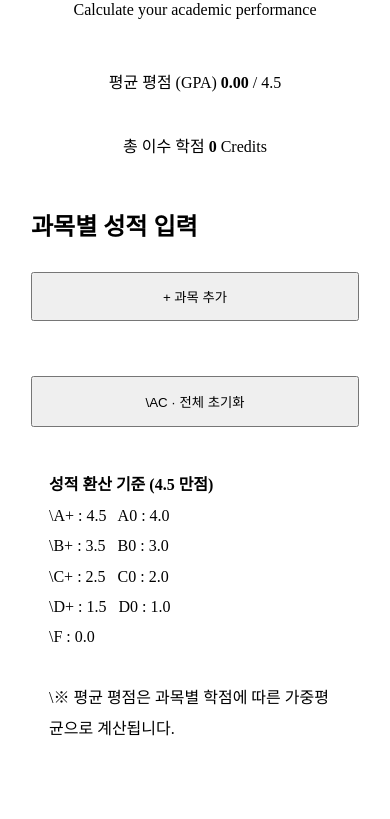
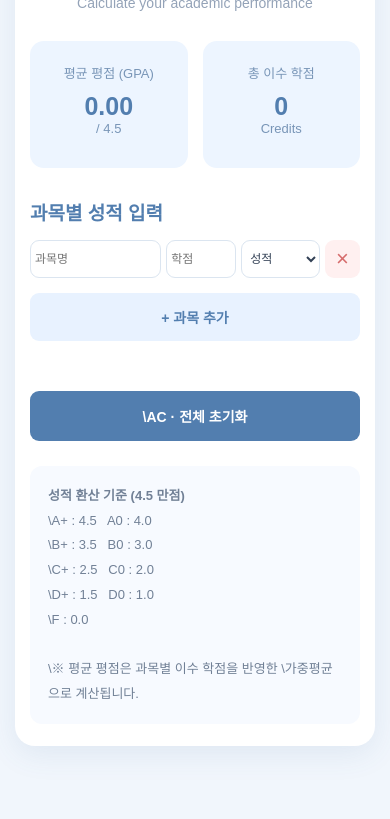
Before and after one commit to TaeyeonKim-11/count2, a plain HTML site: page index.html in a window 390 px wide. Shown: the part 130-949 px from the top of the page. After the commit the page ends 911 px from the top, so only its background shows below. Drawn offline with Linux system fonts and the light colour scheme.

Commit message:
GPA Calculator 기능 수정 완료

```diff
--- a/index.html
+++ b/index.html
@@ -7,186 +7,180 @@
 
 <style>
 * {
-\box-sizing: border-box;
+box-sizing: border-box;
 }
 
 body {
-\margin: 0;
-\padding: 35px 15px;
-\font-family: Arial, "Malgun Gothic", sans-serif;
-\background: #f1f6fc;
-\color: #334155;
+margin: 0;
+padding: 35px 15px;
+font-family: Arial, "Malgun Gothic", sans-serif;
+background: #f1f6fc;
+color: #334155;
 }
 
 .container {
-\max-width: 850px;
-\margin: auto;
-\background: white;
-\padding: 35px;
-\border-radius: 20px;
-\box-shadow: 0 8px 30px rgba(65, 105, 160, 0.09);
+max-width: 850px;
+margin: auto;
+padding: 35px;
+background: white;
+border-radius: 20px;
+box-shadow: 0 8px 30px rgba(65,105,160,0.1);
 }
 
 header {
-\text-align: center;
-\margin-bottom: 30px;
+text-align: center;
+margin-bottom: 30px;
 }
 
 header h1 {
-\color: #527eaf;
-\font-size: 30px;
-\margin-bottom: 8px;
-\letter-spacing: 1px;
+color: #527eaf;
+font-size: 30px;
+margin-bottom: 8px;
 }
 
 header p {
-\color: #94a3b8;
-\font-size: 14px;
+color: #94a3b8;
+font-size: 14px;
 }
 
 .summary {
-\display: grid;
-\grid-template-columns: 1fr 1fr;
-\gap: 15px;
-\margin-bottom: 30px;
+display: grid;
+grid-template-columns: 1fr 1fr;
+gap: 15px;
+margin-bottom: 30px;
 }
 
 .summary-box {
-\background: #edf5ff;
-\padding: 20px;
-\border-radius: 14px;
-\text-align: center;
+background: #edf5ff;
+padding: 22px;
+border-radius: 14px;
+text-align: center;
 }
 
 .summary-box span {
-\display: block;
-\font-size: 13px;
-\color: #7895b7;
-\margin-bottom: 10px;
+display: block;
+font-size: 13px;
+color: #7895b7;
+margin-bottom: 10px;
 }
 
 .summary-box strong {
-\font-size: 30px;
-\color: #527eaf;
+font-size: 30px;
+color: #527eaf;
 }
 
 h2 {
-\font-size: 18px;
-\color: #527eaf;
-\margin-bottom: 15px;
+font-size: 19px;
+color: #527eaf;
+margin-bottom: 15px;
 }
 
 .course-list {
-\display: flex;
-\flex-direction: column;
-\gap: 10px;
+display: flex;
+flex-direction: column;
+gap: 10px;
 }
 
 .course-row {
-\display: grid;
-\grid-template-columns: 2fr 1fr 1fr 45px;
-\gap: 10px;
-\align-items: center;
+display: grid;
+grid-template-columns: 2fr 1fr 1fr 45px;
+gap: 10px;
 }
 
 input, select {
-\width: 100%;
-\min-width: 0;
-\padding: 12px;
-\border: 1px solid #dbe5f0;
-\border-radius: 9px;
-\font-size: 14px;
-\background: #fff;
-\color: #334155;
+width: 100%;
+min-width: 0;
+padding: 12px;
+border: 1px solid #dbe5f0;
+border-radius: 9px;
+font-size: 14px;
+background: white;
+color: #334155;
 }
 
 input:focus, select:focus {
-\outline: none;
-\border-color: #80a9d5;
+outline: none;
+border-color: #80a9d5;
 }
 
 button {
-\border: none;
-\cursor: pointer;
-\border-radius: 9px;
-\font-size: 14px;
-\transition: 0.2s;
+border: none;
+cursor: pointer;
+border-radius: 9px;
+font-size: 14px;
+transition: 0.2s;
 }
 
 .delete-btn {
-\background: #fff0f0;
-\color: #d66c6c;
-\padding: 11px;
+background: #fff0f0;
+color: #d66c6c;
+font-size: 22px;
 }
 
 .delete-btn:hover {
-\background: #ffe0e0;
+background: #ffe0e0;
 }
 
 .add-btn {
-\width: 100%;
-\padding: 13px;
-\margin-top: 15px;
-\background: #e8f2ff;
-\color: #527eaf;
-\font-weight: bold;
+width: 100%;
+padding: 14px;
+margin-top: 15px;
+background: #e8f2ff;
+color: #527eaf;
+font-weight: bold;
 }
 
 .add-btn:hover {
-\background: #d8e9fc;
+background: #d8e9fc;
 }
 
 .reset-btn {
-\width: 100%;
-\margin-top: 25px;
-\padding: 14px;
-\background: #527eaf;
-\color: white;
-\font-weight: bold;
+width: 100%;
+margin-top: 20px;
+padding: 15px;
+background: #527eaf;
+color: white;
+font-weight: bold;
 }
 
 .reset-btn:hover {
-\background: #3d6899;
+background: #3d6899;
+}
+
+.message {
+color: #d66c6c;
+font-size: 13px;
+margin-top: 12px;
+min-height: 18px;
 }
 
 .guide {
-\margin-top: 25px;
-\padding: 18px;
-\background: #f7faff;
-\border-radius: 12px;
-\font-size: 13px;
-\line-height: 1.9;
-\color: #718096;
-}
-
-.message {
-\color: #d66c6c;
-\font-size: 13px;
-\margin-top: 12px;
-\min-height: 18px;
+margin-top: 25px;
+padding: 18px;
+background: #f7faff;
+border-radius: 12px;
+font-size: 13px;
+line-height: 1.9;
+color: #718096;
 }
 
 @media (max-width: 600px) {
 .container {
-\padding: 22px 16px;
-}
-
-\header h1 {
-\font-size: 25px;
+padding: 22px 15px;
 }
 
 .course-row {
-\grid-template-columns: 1.5fr 0.8fr 0.9fr 38px;
-\gap: 5px;
+grid-template-columns: 1.5fr 0.8fr 0.9fr 35px;
+gap: 5px;
 }
 
-\input, select {
-\padding: 10px 5px;
-\font-size: 12px;
+input, select {
+padding: 10px 4px;
+font-size: 12px;
 }
 
 .summary-box strong {
-\font-size: 25px;
+font-size: 25px;
 }
 }
 </style>
@@ -202,6 +196,7 @@ button {
 </header>
 
 <div class="summary">
+
 <div class="summary-box">
 <span>평균 평점 (GPA)</span>
 <strong id="gpa">0.00</strong>
@@ -213,19 +208,20 @@ button {
 <strong id="totalCredits">0</strong>
 <span>Credits</span>
 </div>
+
 </div>
 
 <h2>과목별 성적 입력</h2>
 
 <div id="courseList" class="course-list"></div>
 
-<button class="add-btn" onclick="addCourse()">
+<button type="button" id="addBtn" class="add-btn">
     + 과목 추가
 </button>
 
 <div id="message" class="message"></div>
 
-<button class="reset-btn" onclick="resetCalculator()">
+<button type="button" id="resetBtn" class="reset-btn">
 \AC · 전체 초기화
 </button>
 
@@ -237,12 +233,15 @@ button {
 \D+ : 1.5 &nbsp; D0 : 1.0<br>
 \F : 0.0
 <br><br>
-\※ 평균 평점은 과목별 학점에 따른 가중평균으로 계산됩니다.
+\※ 평균 평점은 과목별 이수 학점을 반영한
+\가중평균으로 계산됩니다.
 </div>
 
 </div>
 
 <script>
+
+// 성적별 평점
 const gradePoints = {
 "A+": 4.5,
 "A0": 4.0,
@@ -255,112 +254,155 @@ const gradePoints = {
 "F": 0.0
 };
 
+const courseList = document.getElementById("courseList");
+const gpaDisplay = document.getElementById("gpa");
+const creditDisplay = document.getElementById("totalCredits");
+const message = document.getElementById("message");
+
+// 과목 입력칸 생성
 function addCourse() {
-\const list = document.getElementById("courseList");
 
-\const row = document.createElement("div");
-\row.className = "course-row";
+const row = document.createElement("div");
+row.className = "course-row";
 
-\row.innerHTML = `
-<input type="text" class="course-name"
-\placeholder="과목명" aria-label="과목명">
+const nameInput = document.createElement("input");
+nameInput.type = "text";
+nameInput.placeholder = "과목명";
+nameInput.className = "course-name";
 
-<input type="number" class="credit"
-\placeholder="학점" min="0.5" max="30"
-\step="0.5" aria-label="이수 학점">
+const creditInput = document.createElement("input");
+creditInput.type = "number";
+creditInput.placeholder = "학점";
+creditInput.min = "0.5";
+creditInput.max = "30";
+creditInput.step = "0.5";
+creditInput.className = "credit";
 
-<select class="grade" aria-label="성적">
-<option value="">성적</option>
-<option value="A+">A+</option>
-<option value="A0">A0</option>
-<option value="B+">B+</option>
-<option value="B0">B0</option>
-<option value="C+">C+</option>
-<option value="C0">C0</option>
-<option value="D+">D+</option>
-<option value="D0">D0</option>
-<option value="F">F</option>
-</select>
+const gradeSelect = document.createElement("select");
+gradeSelect.className = "grade";
 
-<button type="button" class="delete-btn"
-\aria-label="과목 삭제">×</button>
-`;
+const defaultOption = document.createElement("option");
+defaultOption.value = "";
+defaultOption.textContent = "성적";
 
-\list.appendChild(row);
+gradeSelect.appendChild(defaultOption);
 
-\row.querySelectorAll("input, select").forEach(element => {
-\element.addEventListener("input", calculateGPA);
-\element.addEventListener("change", calculateGPA);
+Object.keys(gradePoints).forEach(grade => {
+const option = document.createElement("option");
+option.value = grade;
+option.textContent = grade;
+gradeSelect.appendChild(option);
 });
 
-\row.querySelector(".delete-btn").addEventListener("click", () => {
-\row.remove();
-\calculateGPA();
+const deleteBtn = document.createElement("button");
+deleteBtn.type = "button";
+deleteBtn.className = "delete-btn";
+deleteBtn.textContent = "×";
+deleteBtn.setAttribute("aria-label", "과목 삭제");
+
+row.appendChild(nameInput);
+row.appendChild(creditInput);
+row.appendChild(gradeSelect);
+row.appendChild(deleteBtn);
+
+courseList.appendChild(row);
+
+calculateGPA();
+}
+
+// GPA 계산
+function calculateGPA() {
+
+const rows = document.querySelectorAll(".course-row");
+
+let totalCredits = 0;
+let totalPoints = 0;
+let invalid = false;
+
+rows.forEach(row => {
+
+const creditValue = row.querySelector(".credit").value;
+const grade = row.querySelector(".grade").value;
+
+// 완전히 비어 있는 행은 계산에서 제외
+if (creditValue === "" && grade === "") {
+return;
+}
+
+const credit = Number(creditValue);
+
+// 잘못된 입력 확인
+if (
+creditValue === "" ||
+!Number.isFinite(credit) ||
+credit <= 0 ||
+credit > 30 ||
+grade === ""
+) {
+invalid = true;
+return;
+}
+
+totalCredits += credit;
+totalPoints += credit * gradePoints[grade];
+
 });
 
-\calculateGPA();
+// 총 이수 학점 표시
+creditDisplay.textContent =
+totalCredits.toFixed(1).replace(/.0$/, "");
+
+// 입력 오류 메시지
+if (invalid) {
+message.textContent =
+"학점과 성적을 올바르게 입력해 주세요.";
+gpaDisplay.textContent = "--";
+return;
 }
 
-function calculateGPA() {
-\const rows = document.querySelectorAll(".course-row");
+message.textContent = "";
 
-\let totalCredits = 0;
-\let totalPoints = 0;
-\let invalid = false;
-
-\rows.forEach(row => {
-\const creditInput = row.querySelector(".credit");
-\const grade = row.querySelector(".grade").value;
-\const creditText = creditInput.value;
-
-\if (creditText === "" && grade === "") return;
-
-\const credit = Number(creditText);
-
-\if (
-\creditText === "" ||
-!Number.isFinite(credit) ||
-\credit <= 0 ||
-\credit > 30 ||
-!grade
-) {
-\invalid = true;
-\return;
+// 평균 평점 계산
+if (totalCredits > 0) {
+const gpa = totalPoints / totalCredits;
+gpaDisplay.textContent = gpa.toFixed(2);
+} else {
+gpaDisplay.textContent = "0.00";
+}
 }
 
-\totalCredits += credit;
-\totalPoints += credit * gradePoints[grade];
+// 과목 추가 버튼
+document.getElementById("addBtn").addEventListener("click", function() {
+addCourse();
 });
 
-\const message = document.getElementById("message");
+// 입력값이 바뀌면 자동 계산
+courseList.addEventListener("input", calculateGPA);
+courseList.addEventListener("change", calculateGPA);
 
-\if (invalid) {
-\message.textContent = "학점은 0보다 크고 30 이하여야 하며, 성적도 선택해야 합니다.";
-} else {
-\message.textContent = "";
+// 과목 삭제
+courseList.addEventListener("click", function(event) {
+if (event.target.classList.contains("delete-btn")) {
+event.target.closest(".course-row").remove();
+calculateGPA();
 }
+});
 
-\document.getElementById("totalCredits").textContent =
-\totalCredits.toFixed(1).replace(/.0$/, "");
+// 전체 초기화
+document.getElementById("resetBtn").addEventListener("click", function() {
 
-\document.getElementById("gpa").textContent =
-\totalCredits > 0 && !invalid
-? (totalPoints / totalCredits).toFixed(2)
-: "0.00";
-}
+courseList.innerHTML = "";
 
-function resetCalculator() {
-\if (!confirm("입력한 모든 과목을 초기화할까요?")) return;
-
-\document.getElementById("courseList").innerHTML = "";
-\document.getElementById("message").textContent = "";
-\document.getElementById("gpa").textContent = "0.00";
-\document.getElementById("totalCredits").textContent = "0";
-
-\addCourse();
-}
+gpaDisplay.textContent = "0.00";
+creditDisplay.textContent = "0";
+message.textContent = "";
 
 addCourse();
+});
+
+// 최초 실행 시 입력칸 하나 생성
+addCourse();
+
 </script>
 
 </body>
```
